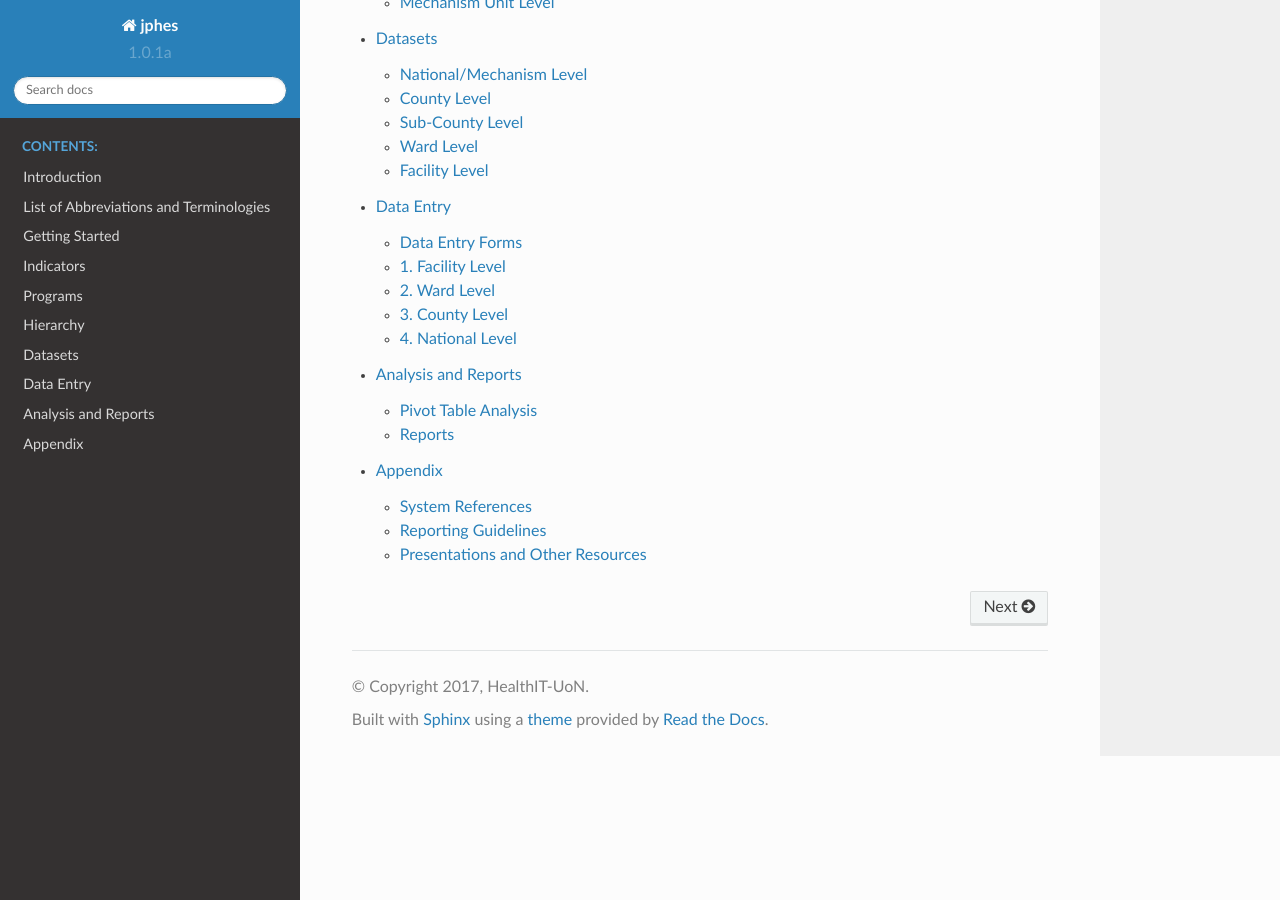
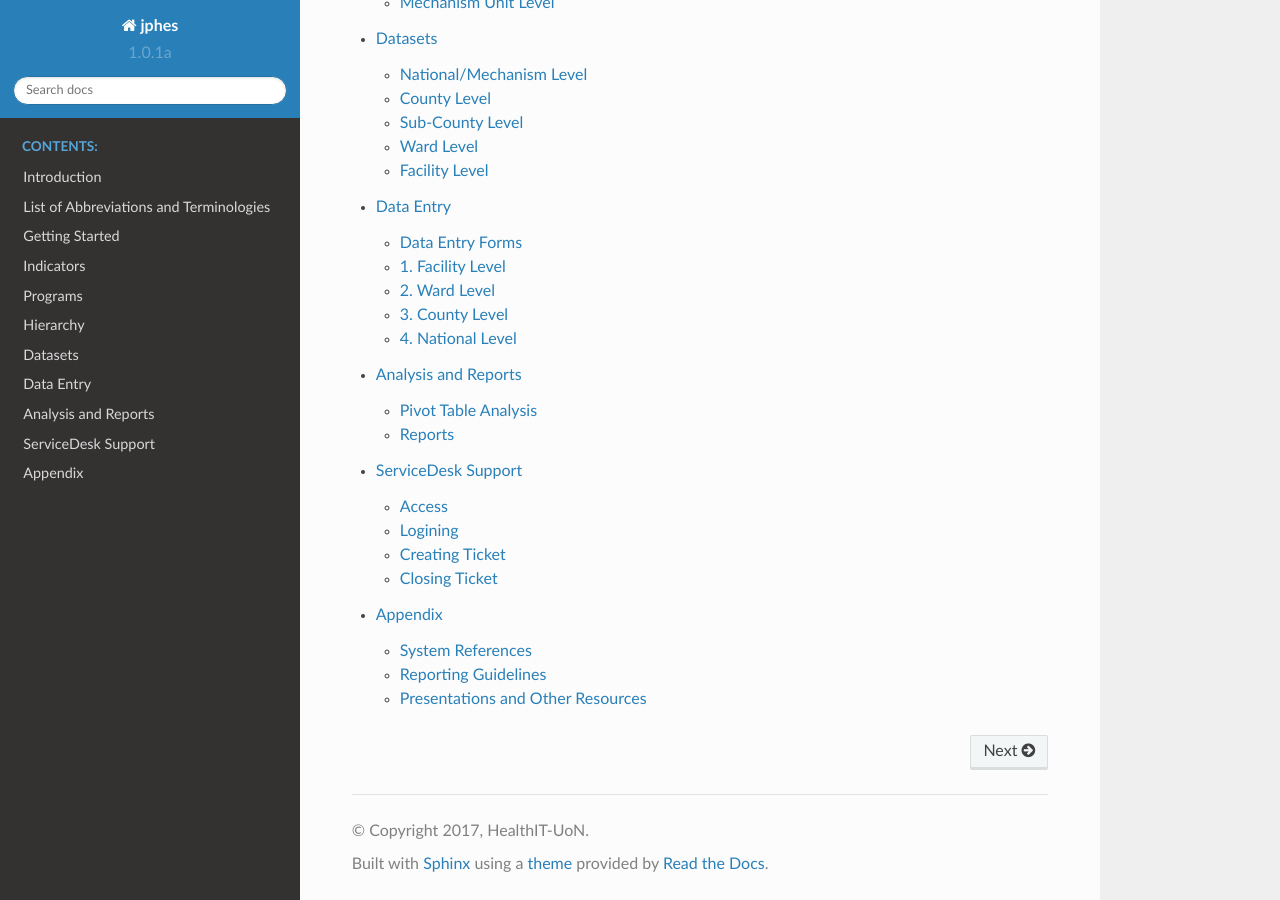
Before and after one commit to uonafya/jphes-docs, a Sphinx documentation site: the page built from source/index.rst, in a window 1280 px wide and 900 px high, scrolled down 1045 px. Built offline with Sphinx 7.4.7 and the Read the Docs theme 2.0.0, drawn with Linux system fonts in a browser that asks for light colours.

Commit message:
support page and fixes

```diff
--- a/source/index.rst
+++ b/source/index.rst
@@ -19,6 +19,7 @@ Welcome to JPHES's documentation!
    datasets
    dataentry
    reports
+   support
    appendix
 
 
--- /dev/null
+++ b/source/support.rst
@@ -0,0 +1,22 @@
+ServiceDesk Support
+=====================
+Access
+----------
+
+How to access it?
+
+Logining
+-----------
+
+How to login?
+
+Creating Ticket
+-----------------
+
+How to create a ticket?
+
+
+Closing Ticket
+----------------
+
+How to close a ticket?
```
Also changed, not shown: source/getstarted.rst (+8 -0 lines), source/reports.rst (+6 -2 lines), source/_static/images/jphes-apps2.png, source/_static/images/jphes-closed-ticket.png (added), source/_static/images/jphes-create-ticket.png (added), source/_static/images/jphes-list-ticket.png (added), source/_static/images/jphes-open-ticket.png (added), source/_static/images/jphes-responded-ticket.png (added), source/_static/images/jphes-spiceworks-login-link.png (added), source/_static/images/jphes-spiceworks-login.png (added), source/_static/images/jphes-spiceworks-sent-email.png (added), 1 other file.
